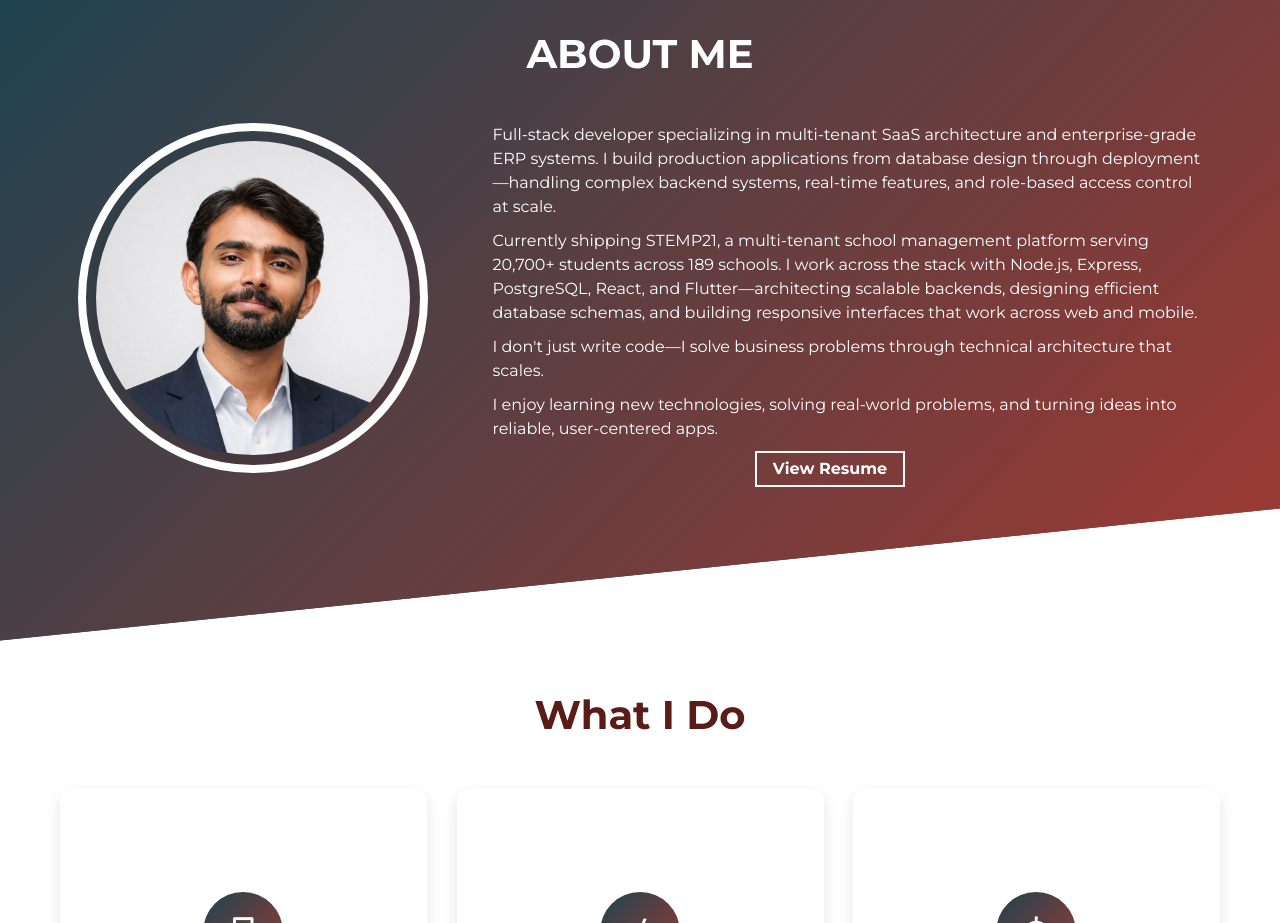
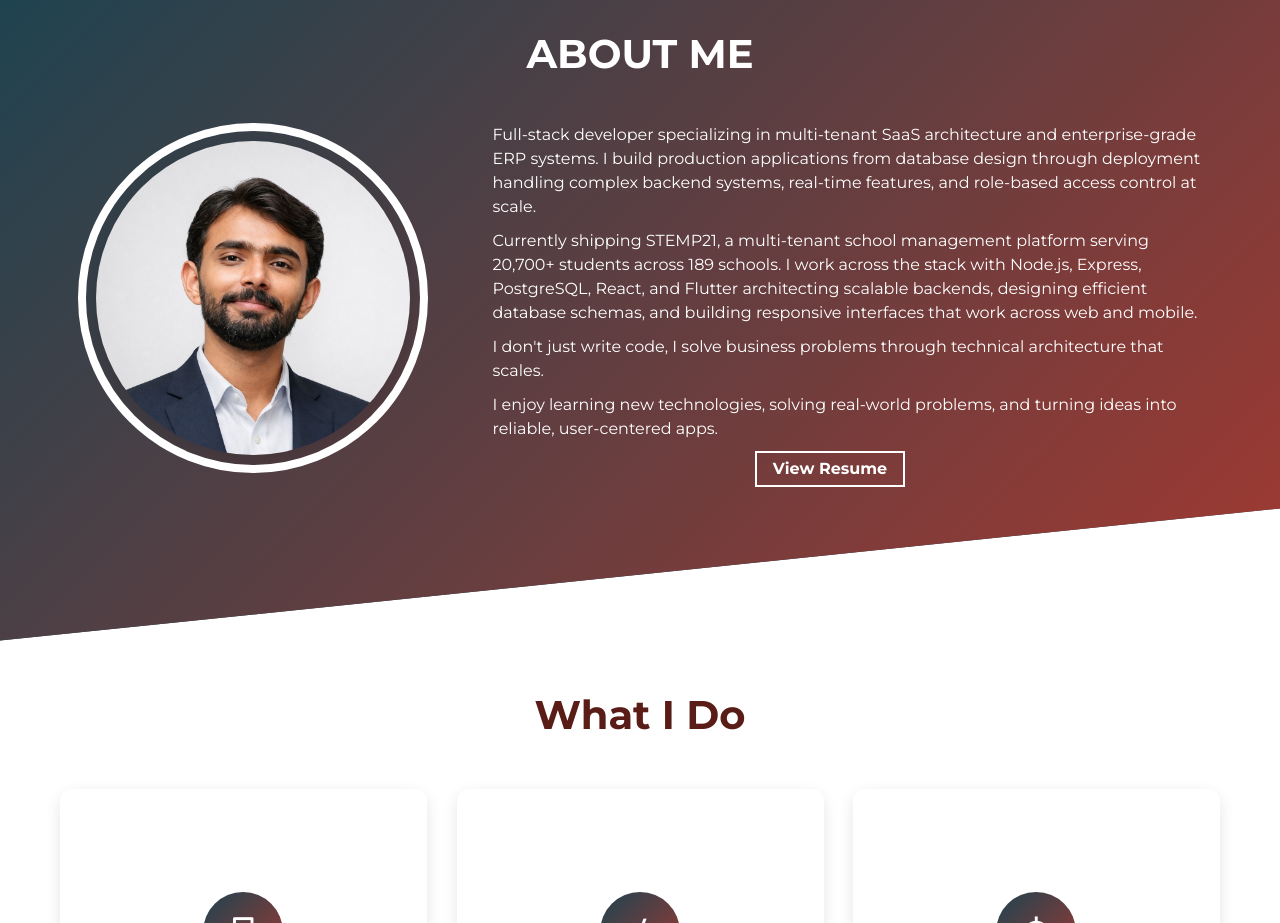
Before and after one commit to umairBANDESHA/portfolio, a website built with Vite: page src/index.html in a window 1280 px wide. Shown: the part 820-1743 px from the top of the page. Built offline with nearby package versions, Linux system fonts and the light colour scheme.

Commit message:
Refactor about text for clarity
Removed hyphens before certain phrases for improved readability.

```diff
--- a/src/index.html
+++ b/src/index.html
@@ -109,13 +109,13 @@
           <div class="col-xl-8 col-lg-12 col-md-12 col-sm-12">
             <div class="about-wrapper__info load-hidden">
               <p class="about-wrapper__info-text">
-  Full-stack developer specializing in multi-tenant SaaS architecture and enterprise-grade ERP systems. I build production applications from database design through deployment—handling complex backend systems, real-time features, and role-based access control at scale.
+  Full-stack developer specializing in multi-tenant SaaS architecture and enterprise-grade ERP systems. I build production applications from database design through deployment handling complex backend systems, real-time features, and role-based access control at scale.
 </p>
 <p class="about-wrapper__info-text">
-  Currently shipping STEMP21, a multi-tenant school management platform serving 20,700+ students across 189 schools. I work across the stack with Node.js, Express, PostgreSQL, React, and Flutter—architecting scalable backends, designing efficient database schemas, and building responsive interfaces that work across web and mobile.
+  Currently shipping STEMP21, a multi-tenant school management platform serving 20,700+ students across 189 schools. I work across the stack with Node.js, Express, PostgreSQL, React, and Flutter architecting scalable backends, designing efficient database schemas, and building responsive interfaces that work across web and mobile.
 </p>
 <p class="about-wrapper__info-text">
-  I don't just write code—I solve business problems through technical architecture that scales.
+  I don't just write code, I solve business problems through technical architecture that scales.
 </p>
               <p class="about-wrapper__info-text important">
                 I enjoy learning new technologies, solving real-world problems, and turning ideas into reliable, user-centered apps.
```
